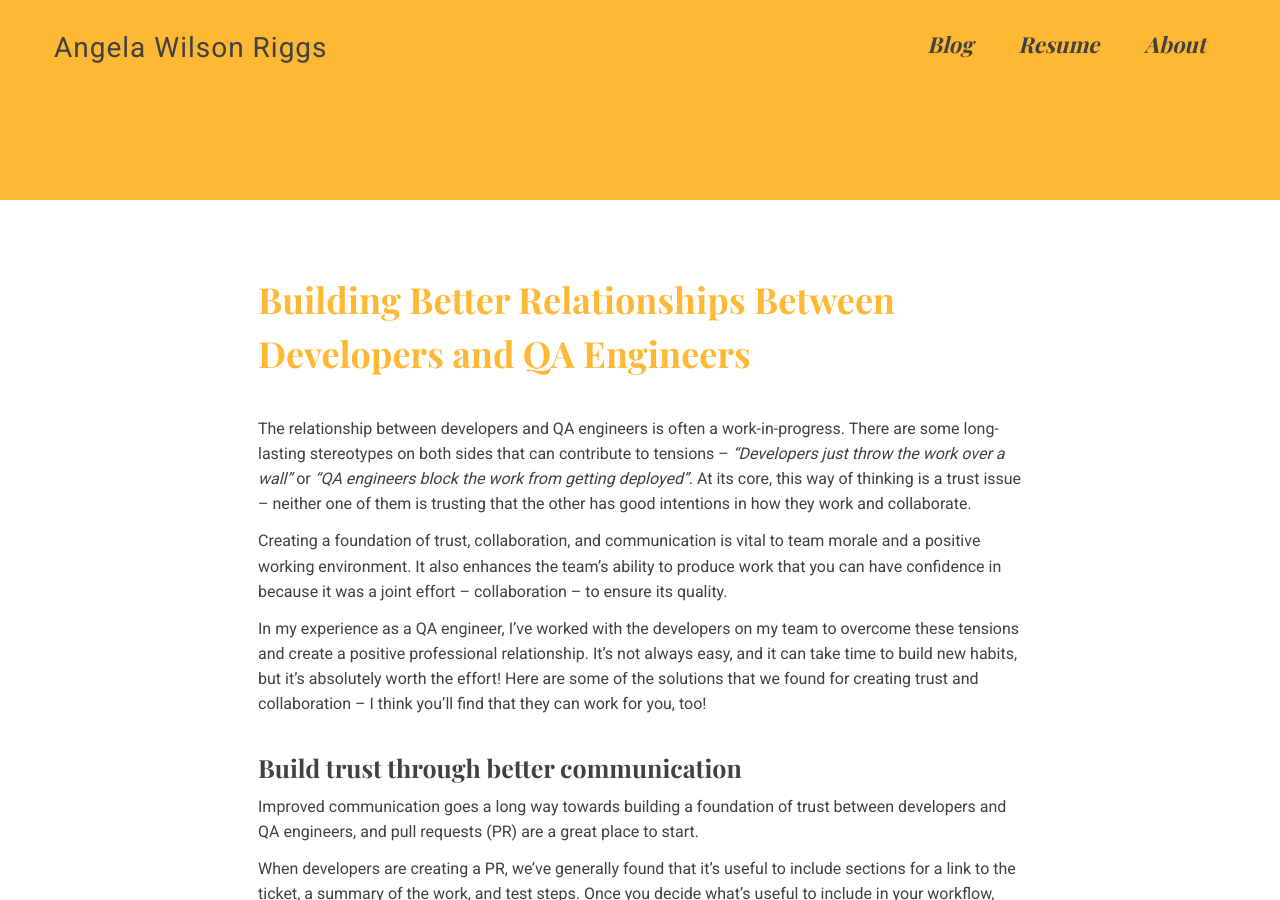
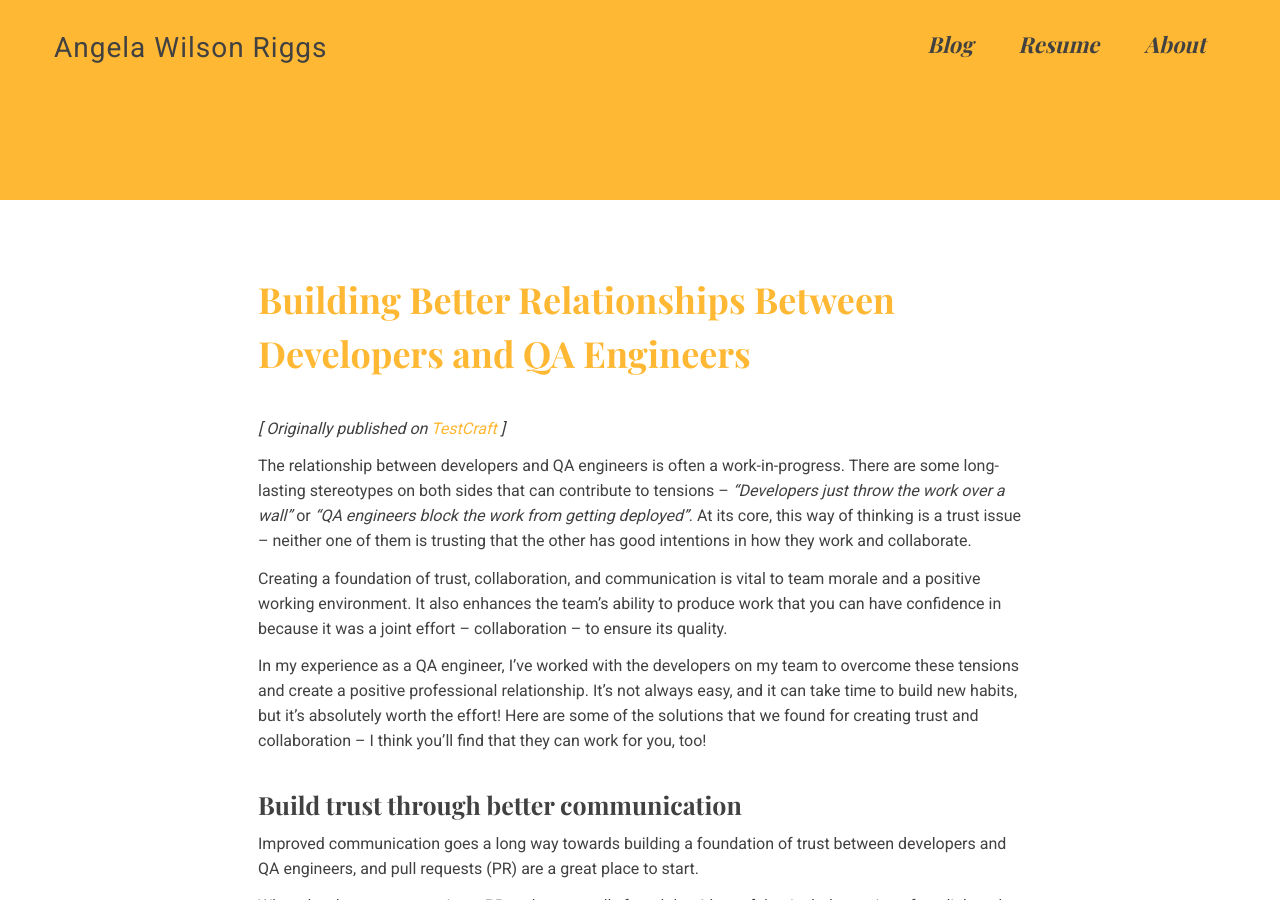
Before and after one commit to angelariggs/angelariggs.github.io, a Jekyll site: the page built from _posts/2018-09-21-better-relationships-qa-dev.md, in a window 1280 px wide and 900 px high. Built offline with Jekyll 4.4.1, drawn with Linux system fonts in a browser that asks for light colours; some web fonts are replaced; comment, search, counter and statistics services are not loaded.

Commit message:
merging master to prevent confict

```diff
--- a/_posts/2018-09-21-better-relationships-qa-dev.md
+++ b/_posts/2018-09-21-better-relationships-qa-dev.md
@@ -5,6 +5,8 @@ date:   2018-09-21
 permalink: /blog/building-relationship-developers-qa
 comments: true
 ---
+
+*[ Originally published on [TestCraft](https://www.testcraft.io/building-relationship-developers-qa/) ]*
 
 The relationship between developers and QA engineers is often a work-in-progress. There are some long-lasting stereotypes on both sides that can contribute to tensions – *“Developers just throw the work over a wall”* or *“QA engineers block the work from getting deployed”*. At its core, this way of thinking is a trust issue – neither one of them is trusting that the other has good intentions in how they work and collaborate.
 
```
